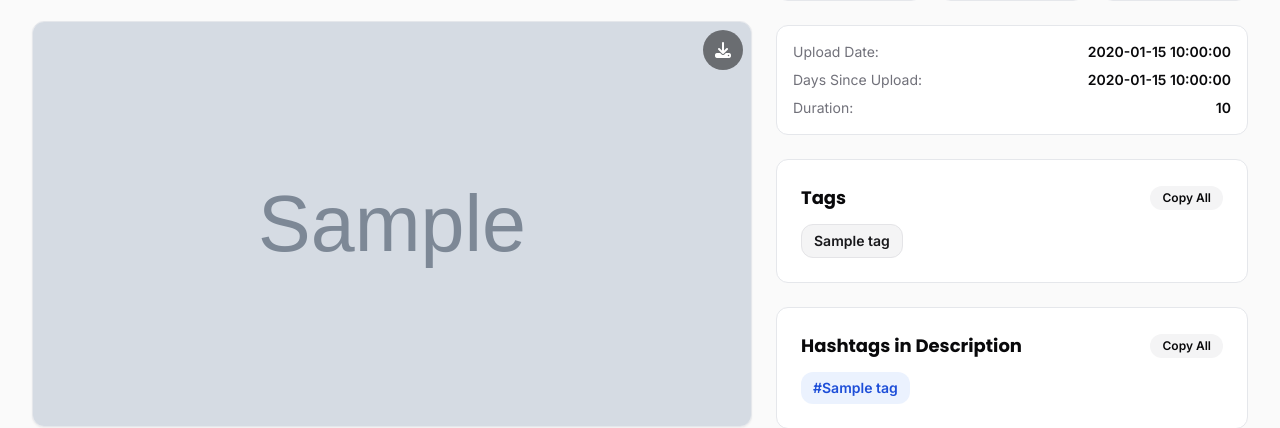
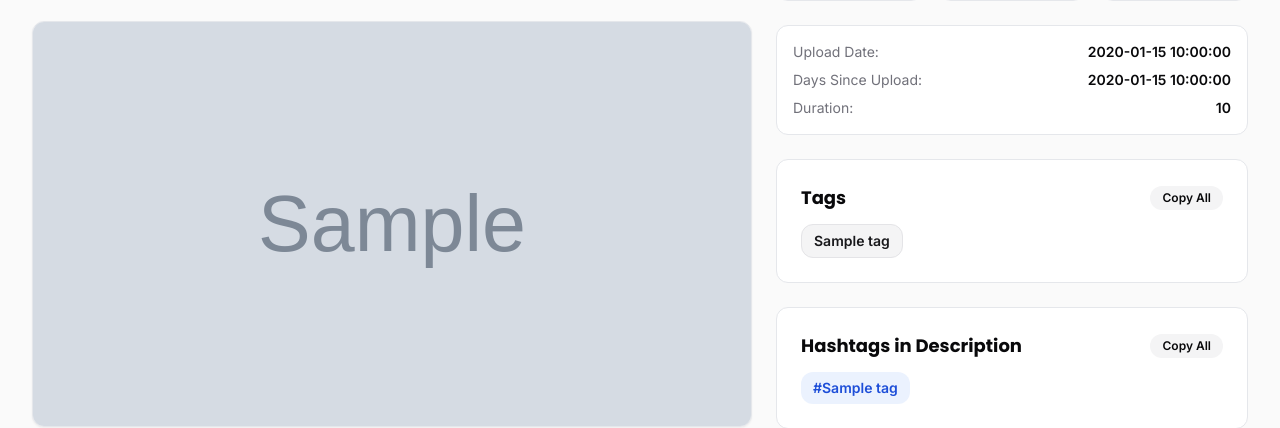
Before and after one commit to SCHANDAN996/tubealgo-flask-app, a Python web app: template tubealgo/templates/video_analysis.html in a window 1280 px wide. Shown: the part 356-784 px from the top of the page. Run offline with Jinja, Linux system fonts and the light colour scheme; the template is opened without the code that fills it: most values are stand-ins (such as "Sample title", 1, 10 or a date in 2020); grey boxes marked "Sample" are stand-in pictures; style sheets or scripts are compiled from the project's sources; some libraries are stand-ins or nearby versions.

Commit message:
Update video_analysis.html

```diff
--- a/tubealgo/templates/video_analysis.html
+++ b/tubealgo/templates/video_analysis.html
@@ -48,9 +48,6 @@
             <div class="bg-card rounded-xl border shadow-sm overflow-hidden">
                 <div class="relative">
                     <img src="{{ video.thumbnail_url }}" alt="Video Thumbnail" class="w-full aspect-video object-cover">
-                    <a href="{{ video.thumbnail_url }}" download="thumbnail_{{ video.id }}.jpg" class="absolute top-2 right-2 bg-black/50 text-white rounded-full w-10 h-10 flex items-center justify-center hover:bg-black/80 transition-all" title="Download Thumbnail">
-                         <i class="fa-solid fa-download"></i>
-                     </a>
                     </div>
             </div>
 
```
Lines whose indentation alone changed are shown as unchanged.
